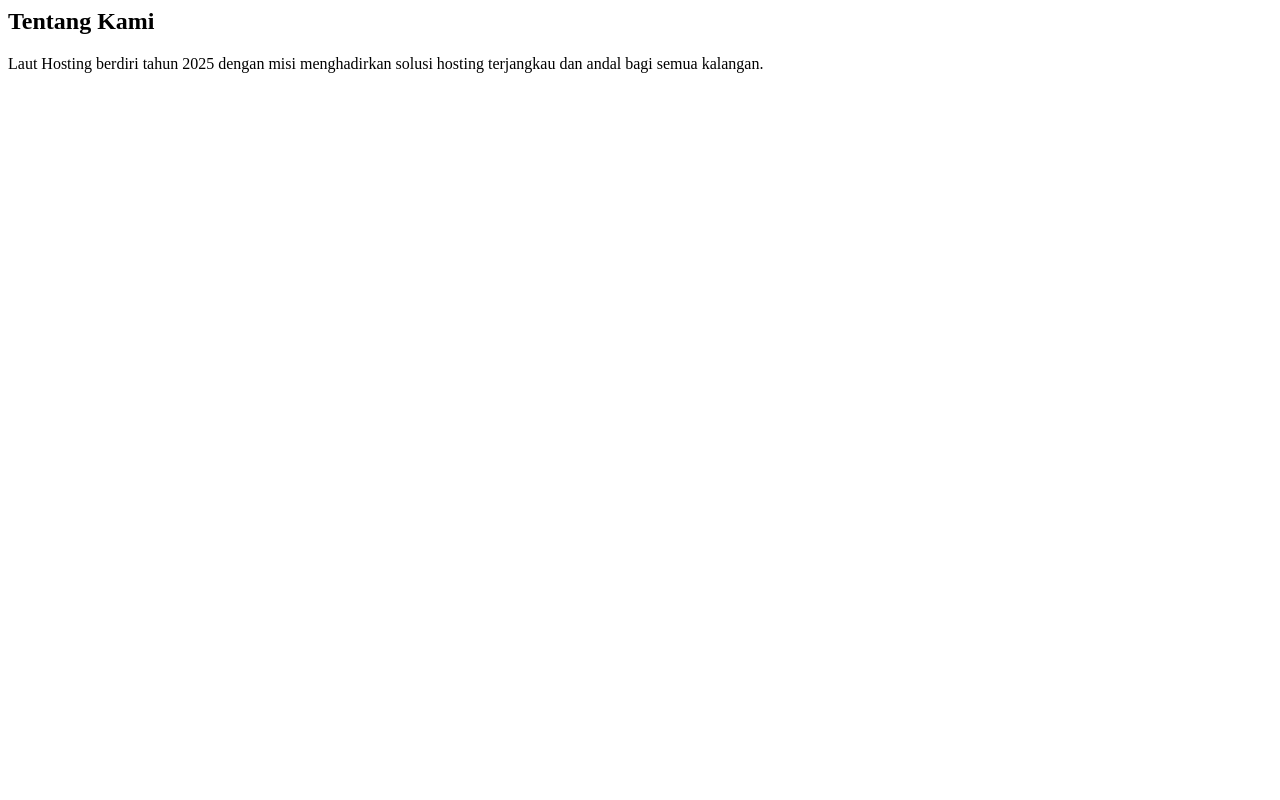
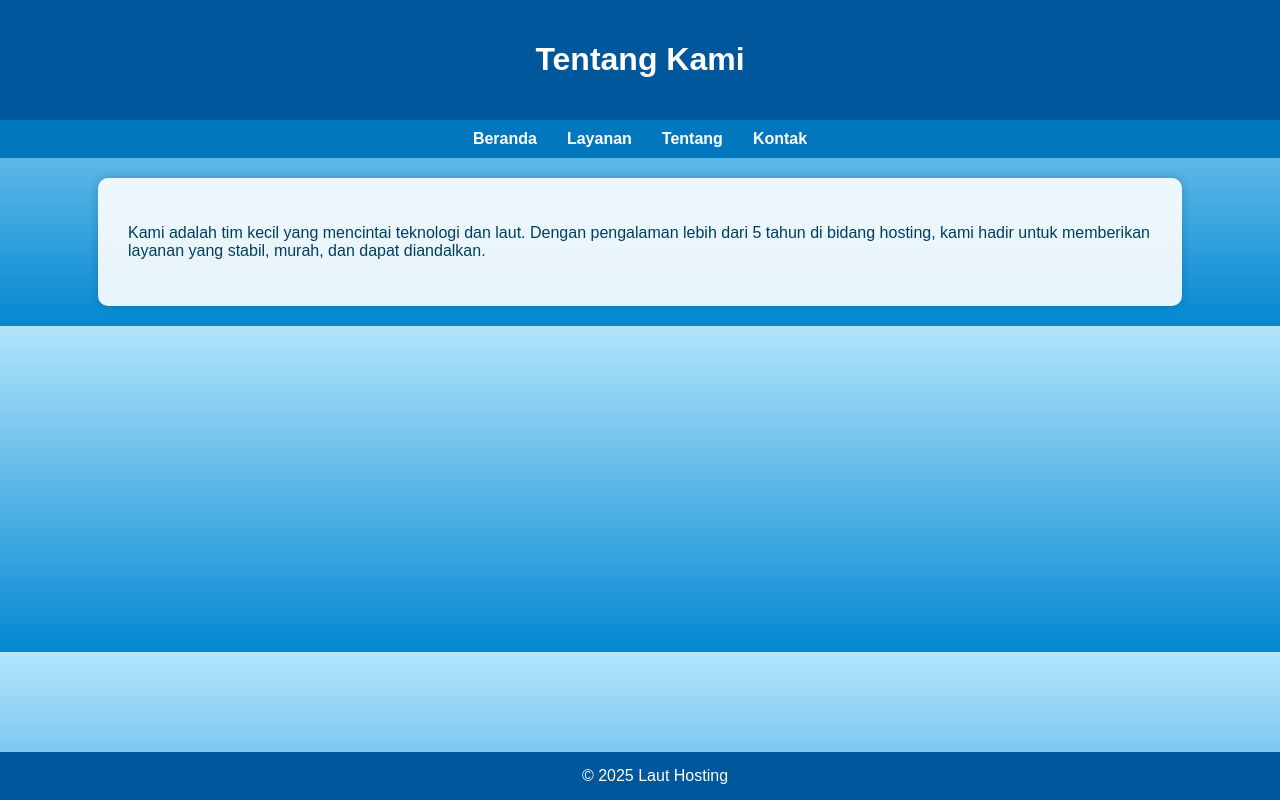
Before and after one commit to novel0021/zalza-belajar-hosting, a plain HTML site: page about.html in a window 1280 px wide. Drawn offline with Linux system fonts and the light colour scheme.

Commit message:
Update about.html

```diff
--- a/about.html
+++ b/about.html
@@ -1,3 +1,25 @@
-<title>Tentang Kami | Laut Hosting</title>
-<h2>Tentang Kami</h2>
-<p>Laut Hosting berdiri tahun 2025 dengan misi menghadirkan solusi hosting terjangkau dan andal bagi semua kalangan.</p>
+<!DOCTYPE html>
+<html lang="id">
+<head>
+  <meta charset="UTF-8">
+  <title>Laut Hosting - Tentang Kami</title>
+  <link rel="stylesheet" href="style.css">
+</head>
+<body>
+  <header>
+    <h1>Tentang Kami</h1>
+  </header>
+  <nav>
+    <a href="index.html">Beranda</a>
+    <a href="layanan.html">Layanan</a>
+    <a href="tentang.html">Tentang</a>
+    <a href="kontak.html">Kontak</a>
+  </nav>
+  <main>
+    <p>Kami adalah tim kecil yang mencintai teknologi dan laut. Dengan pengalaman lebih dari 5 tahun di bidang hosting, kami hadir untuk memberikan layanan yang stabil, murah, dan dapat diandalkan.</p>
+  </main>
+  <footer>
+    &copy; 2025 Laut Hosting
+  </footer>
+</body>
+</html>
```
